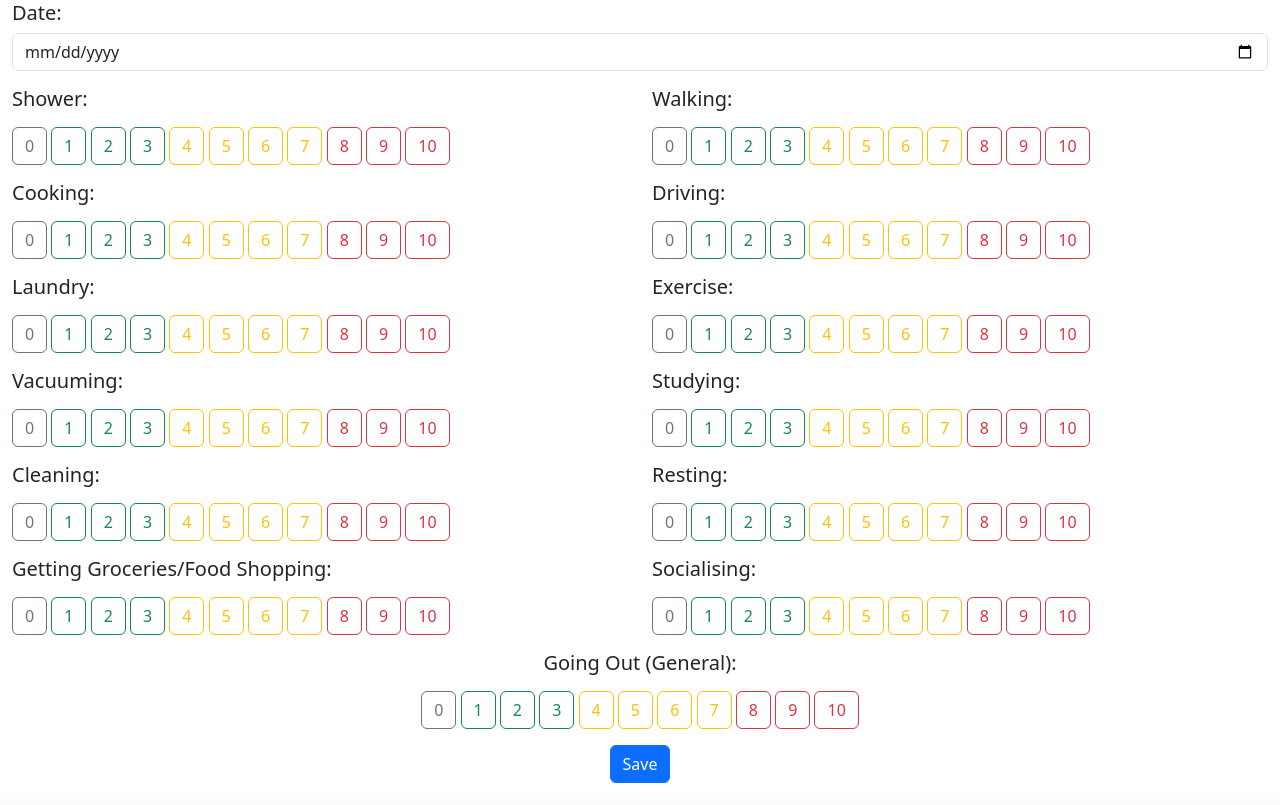
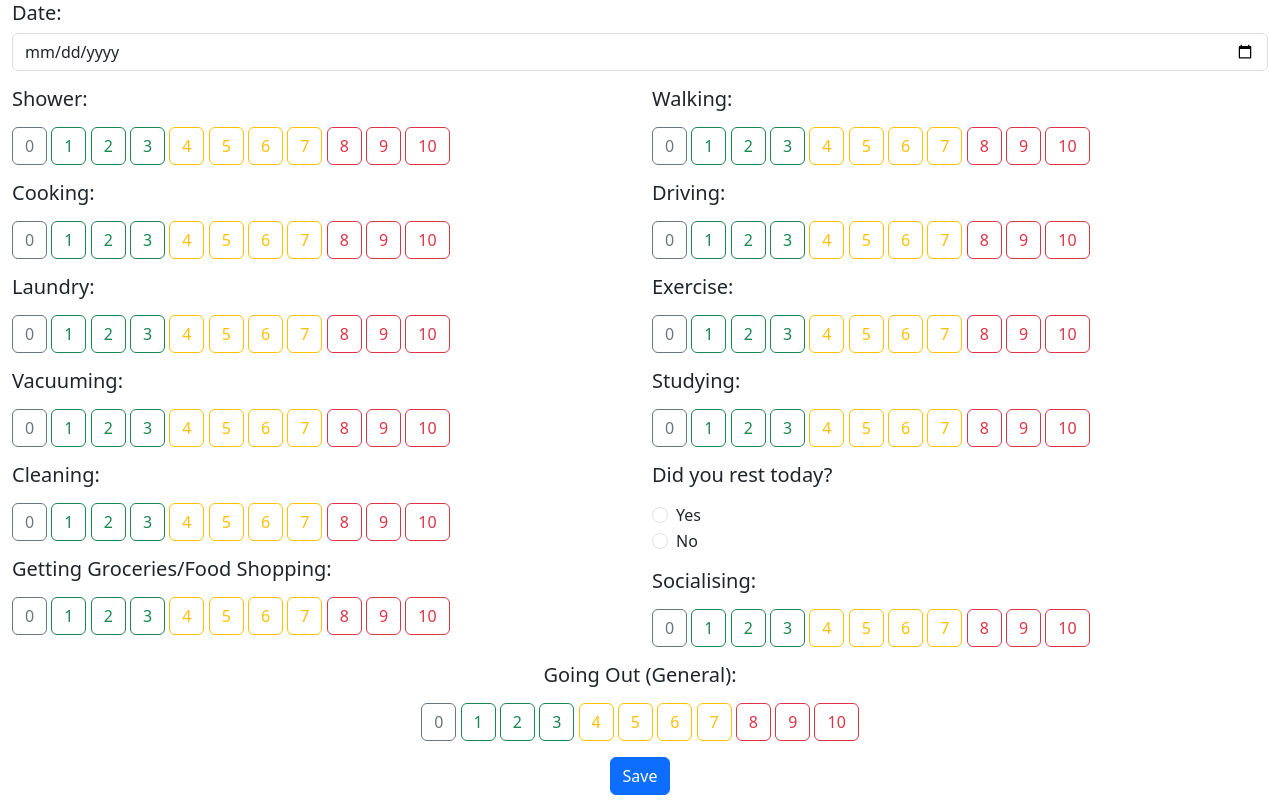
Before and after one commit to katieprogrammes/COMP3000-MVP, a Flask app: page /activity in a window 1280 px wide. Shown: the part 254-1059 px from the top of the page. Before the commit the page ends 1037 px from the top, so only its background shows below. Run offline with Flask 3, Linux system fonts and the light colour scheme; a user stored in the database is signed in; some libraries are stand-ins or nearby versions.

Commit message:
changed the way rest is inputted and displayed

```diff
--- a/forms.py
+++ b/forms.py
@@ -62,7 +62,6 @@ class InitialActivityForm(FlaskForm):
     driving = RadioField('Driving: ', choices=[('0', '0'), ('1', '1'), ('2', '2'), ('3', '3'), ('4', '4'), ('5', '5'), ('6', '6'), ('7', '7'), ('8', '8'), ('9', '9'), ('10', '10'),])
     exercise = RadioField('Exercise: ', choices=[('0', '0'), ('1', '1'), ('2', '2'), ('3', '3'), ('4', '4'), ('5', '5'), ('6', '6'), ('7', '7'), ('8', '8'), ('9', '9'), ('10', '10'),])
     studying = RadioField('Studying: ', choices=[('0', '0'), ('1', '1'), ('2', '2'), ('3', '3'), ('4', '4'), ('5', '5'), ('6', '6'), ('7', '7'), ('8', '8'), ('9', '9'), ('10', '10'),])
-    resting = RadioField('Resting: ', choices=[('0', '0'), ('1', '1'), ('2', '2'), ('3', '3'), ('4', '4'), ('5', '5'), ('6', '6'), ('7', '7'), ('8', '8'), ('9', '9'), ('10', '10'),])
     socialising = RadioField('Socialising: ', choices=[('0', '0'), ('1', '1'), ('2', '2'), ('3', '3'), ('4', '4'), ('5', '5'), ('6', '6'), ('7', '7'), ('8', '8'), ('9', '9'), ('10', '10'),])
     outing = RadioField('Going Out (General):', choices=[('0', '0'), ('1', '1'), ('2', '2'), ('3', '3'), ('4', '4'), ('5', '5'), ('6', '6'), ('7', '7'), ('8', '8'), ('9', '9'), ('10', '10'),])
     submit = SubmitField('Submit')
@@ -80,7 +79,7 @@ class ActivityForm(FlaskForm):
     driving = RadioField('Driving: ', choices=[('0', '0'), ('1', '1'), ('2', '2'), ('3', '3'), ('4', '4'), ('5', '5'), ('6', '6'), ('7', '7'), ('8', '8'), ('9', '9'), ('10', '10'),])
     exercise = RadioField('Exercise: ', choices=[('0', '0'), ('1', '1'), ('2', '2'), ('3', '3'), ('4', '4'), ('5', '5'), ('6', '6'), ('7', '7'), ('8', '8'), ('9', '9'), ('10', '10'),])
     studying = RadioField('Studying: ', choices=[('0', '0'), ('1', '1'), ('2', '2'), ('3', '3'), ('4', '4'), ('5', '5'), ('6', '6'), ('7', '7'), ('8', '8'), ('9', '9'), ('10', '10'),])
-    resting = RadioField('Resting: ', choices=[('0', '0'), ('1', '1'), ('2', '2'), ('3', '3'), ('4', '4'), ('5', '5'), ('6', '6'), ('7', '7'), ('8', '8'), ('9', '9'), ('10', '10'),])
+    resting = BooleanField("Did you rest today?")
     socialising = RadioField('Socialising: ', choices=[('0', '0'), ('1', '1'), ('2', '2'), ('3', '3'), ('4', '4'), ('5', '5'), ('6', '6'), ('7', '7'), ('8', '8'), ('9', '9'), ('10', '10'),])
     outing = RadioField('Going Out (General):', choices=[('0', '0'), ('1', '1'), ('2', '2'), ('3', '3'), ('4', '4'), ('5', '5'), ('6', '6'), ('7', '7'), ('8', '8'), ('9', '9'), ('10', '10'),])
     submit = SubmitField('Submit')
--- a/models.py
+++ b/models.py
@@ -135,7 +135,7 @@ class Activity(db.Model):
     driving: so.Mapped[int] = so.mapped_column(sa.Integer, nullable=False)
     exercise: so.Mapped[int] = so.mapped_column(sa.Integer, nullable=False)
     studying: so.Mapped[int] = so.mapped_column(sa.Integer, nullable=False)
-    resting: so.Mapped[int] = so.mapped_column(sa.Integer, nullable=False)
+    resting: so.Mapped[bool] = so.mapped_column(sa.Boolean, nullable=False)
     socialising: so.Mapped[int] = so.mapped_column(sa.Integer, nullable=False)
     outing: so.Mapped[int] = so.mapped_column(sa.Integer, nullable=False)
     #Add more here
@@ -155,7 +155,6 @@ class InitialActivity(db.Model):
     driving: so.Mapped[int] = so.mapped_column(sa.Integer, nullable=False)
     exercise: so.Mapped[int] = so.mapped_column(sa.Integer, nullable=False)
     studying: so.Mapped[int] = so.mapped_column(sa.Integer, nullable=False)
-    resting: so.Mapped[int] = so.mapped_column(sa.Integer, nullable=False)
     socialising: so.Mapped[int] = so.mapped_column(sa.Integer, nullable=False)
     outing: so.Mapped[int] = so.mapped_column(sa.Integer, nullable=False)
     #Add more here
--- a/routes.py
+++ b/routes.py
@@ -62,7 +62,6 @@ def reginit():
             driving=int(form.driving.data),
             exercise=int(form.exercise.data),
             studying=int(form.studying.data),
-            resting=int(form.resting.data),
             socialising=int(form.socialising.data),
             outing=int(form.outing.data),
         )
@@ -272,13 +271,13 @@ def logAM():
             activity_priority = ActivityPriority(
                 user_id = current_user.id,
                 date=form1.date.data,
-                shower=int(form3.shower.data),
-                cooking=int(form3.cooking.data),
-                laundry=int(form3.laundry.data),
-                vacuuming=int(form3.vacuuming.data),
-                cleaning=int(form3.cleaning.data),
-                groceries=int(form3.groceries.data),
-                studying=int(form3.studying.data)
+                shower=bool(form3.shower.data),
+                cooking=bool(form3.cooking.data),
+                laundry=bool(form3.laundry.data),
+                vacuuming=bool(form3.vacuuming.data),
+                cleaning=bool(form3.cleaning.data),
+                groceries=bool(form3.groceries.data),
+                studying=bool(form3.studying.data)
             )
             #Saving Activity Priority to Database
             db.session.add(activity_priority)
@@ -372,19 +371,19 @@ def activities():
             activity_entry = Activity(
                 user_id = current_user.id,
                 date=form.date.data,
-                shower=int(form.shower.data),
-                cooking=int(form.cooking.data),
-                laundry=int(form.laundry.data),
-                vacuuming=int(form.vacuuming.data),
-                cleaning=int(form.cleaning.data),
-                groceries=int(form.groceries.data),
-                walking=int(form.walking.data),
-                driving=int(form.driving.data),
-                exercise=int(form.exercise.data),
-                studying=int(form.studying.data),
-                resting=int(form.resting.data),
-                socialising=int(form.socialising.data),
-                outing=int(form.outing.data),
+                shower=form.shower.data,
+                cooking=form.cooking.data,
+                laundry=form.laundry.data,
+                vacuuming=form.vacuuming.data,
+                cleaning=form.cleaning.data,
+                groceries=form.groceries.data,
+                walking=form.walking.data,
+                driving=form.driving.data,
+                exercise=form.exercise.data,
+                studying=form.studying.data,
+                resting=form.resting.data,
+                socialising=form.socialising.data,
+                outing=form.outing.data
             )
             # Saving Pain Log to Database
             db.session.add(activity_entry)
--- a/static/css/style.css
+++ b/static/css/style.css
@@ -99,17 +99,16 @@
     text-align: center;
 }
 .paintable th,
-.paintable td {
-    border: 1px solid black;
+.paintable td,
+.symptomtable th,
+.symptomtable td,
+.activitytable th,
+.activitytable td  {
+    border: 1px solid grey;
     width: 90px;
     text-align: center;
 }
-.symptomtable th,
-.symptomtable td {
-    border: 1px solid black;
-    width: 90px;
-    text-align: center;
-}
+
 
 .pain-cell {
     color: #000;
--- a/templates/activity.html
+++ b/templates/activity.html
@@ -185,19 +185,14 @@
 
                 <div class="mb-3">
                     <h5><label class="form-label">{{ form.resting.label }}</label></h5>
-                    {% for subfield in form.resting %}
-                        {% set value = subfield._value() %}
-                        {{ subfield(class="btn-check") }}
-                        {% if value|int == 0 %}
-                            <label class="btn btn-outline-secondary" for="{{ subfield.id }}">{{ subfield.label.text }}</label>
-                        {% elif value|int <= 3 %}
-                            <label class="btn btn-outline-success" for="{{ subfield.id }}">{{ subfield.label.text }}</label>
-                        {% elif value|int <= 7 %}
-                            <label class="btn btn-outline-warning" for="{{ subfield.id }}">{{ subfield.label.text }}</label>
-                        {% else %}
-                            <label class="btn btn-outline-danger" for="{{ subfield.id }}">{{ subfield.label.text }}</label>
-                        {% endif %}
-                    {% endfor %}
+                    <div class="form-check">
+                        <input class="form-check-input" type="radio" name="rested" id="restedYes" value="true">
+                        <label class="form-check-label" for="restedYes">Yes</label>
+                    </div>
+                    <div class="form-check">
+                        <input class="form-check-input" type="radio" name="rested" id="restedNo" value="false">
+                        <label class="form-check-label" for="restedNo">No</label>
+                    </div>
                 </div>
 
                 <div class="mb-3">
--- a/templates/history.html
+++ b/templates/history.html
@@ -114,7 +114,7 @@
   <!-- Activities Section -->
   <div class="tab-pane fade" id="activities" role="tabpanel">
     <h3>Activities History</h3>
-    <table class="paintable">
+    <table class="activitytable">
         <tr>
             <th>Date</th>
             <th>Shower</th>
@@ -127,7 +127,7 @@
             <th>Driving</th>
             <th>Exercise</th>
             <th>Studying</th>
-            <th>Resting</th>
+            <th>Rested?</th>
             <th>Socialising</th>
             <th>Outing</th>
         </tr>
@@ -144,7 +144,7 @@
             <td class="activity-cell level-{{ log.driving }}">{{ log.driving }}</td>
             <td class="activity-cell level-{{ log.exercise }}">{{ log.exercise }}</td>
             <td class="activity-cell level-{{ log.studying }}">{{ log.studying }}</td>
-            <td class="activity-cell level-{{ log.resting }}">{{ log.resting }}</td>
+            <td class="activity-cell level-{{ 1 if log.resting else 10 }}">{{ "Yes" if log.resting else "No" }}</td>
             <td class="activity-cell level-{{ log.socialising }}">{{ log.socialising }}</td>
             <td class="activity-cell level-{{ log.outing }}">{{ log.outing }}</td>
         </tr>
```
Also changed, not shown: templates/reginfo.html (+0 -17 lines), project.db.
